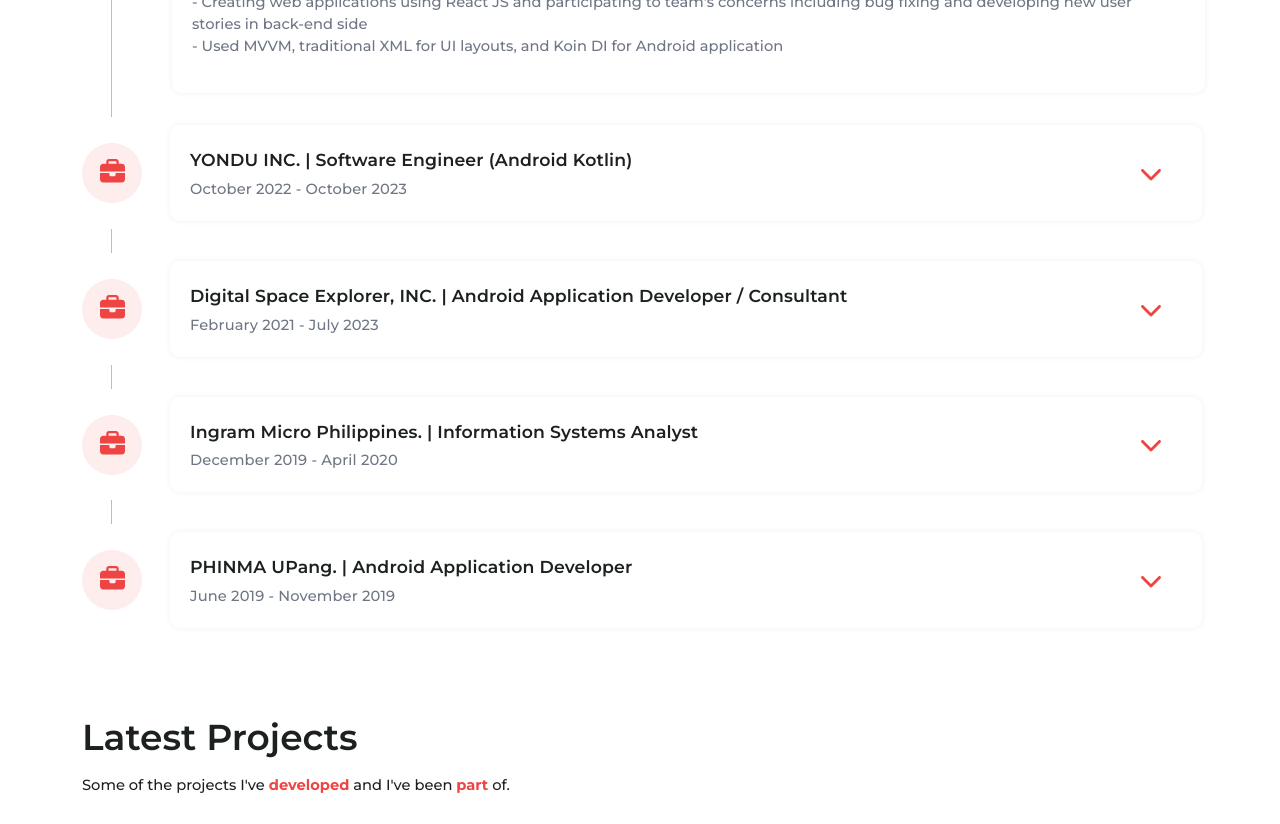
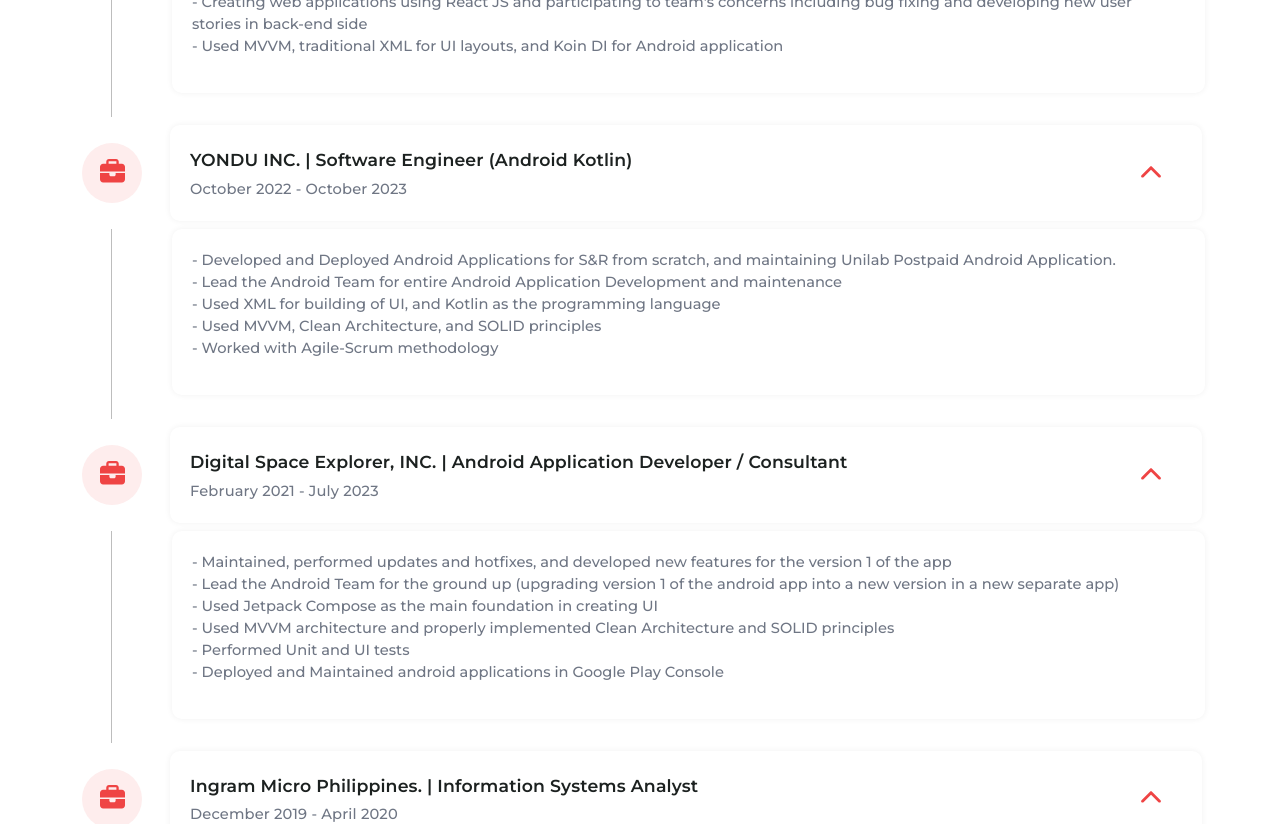
Before and after one commit to IAmArien/norman, a React (Create React App) app: page / in a window 1280 px wide. Shown: the part 1560-2384 px from the top of the page. Built offline with nearby package versions, Linux system fonts and the light colour scheme.

Commit message:
feat: expand all stepper steps in experiences

```diff
--- a/src/components/sections/experiences/Experience.tsx
+++ b/src/components/sections/experiences/Experience.tsx
@@ -20,10 +20,10 @@
 
 export const Experience =(): React.ReactElement => {
     const [isNovareActive, setIsNovareActive] = React.useState(true);
-    const [isYonduActive, setIsYonduActive] = React.useState(false);
-    const [isDSEActive, setIsDSEActive] = React.useState(false);
-    const [isIngramActive, setIsIngramActive] = React.useState(false);
-    const [isPhinmaActive, setIsPhinmaActive] = React.useState(false);
+    const [isYonduActive, setIsYonduActive] = React.useState(true);
+    const [isDSEActive, setIsDSEActive] = React.useState(true);
+    const [isIngramActive, setIsIngramActive] = React.useState(true);
+    const [isPhinmaActive, setIsPhinmaActive] = React.useState(true);
     return (
         <React.Fragment>
             <Spacer style={{ height: '80px' }} />
```
